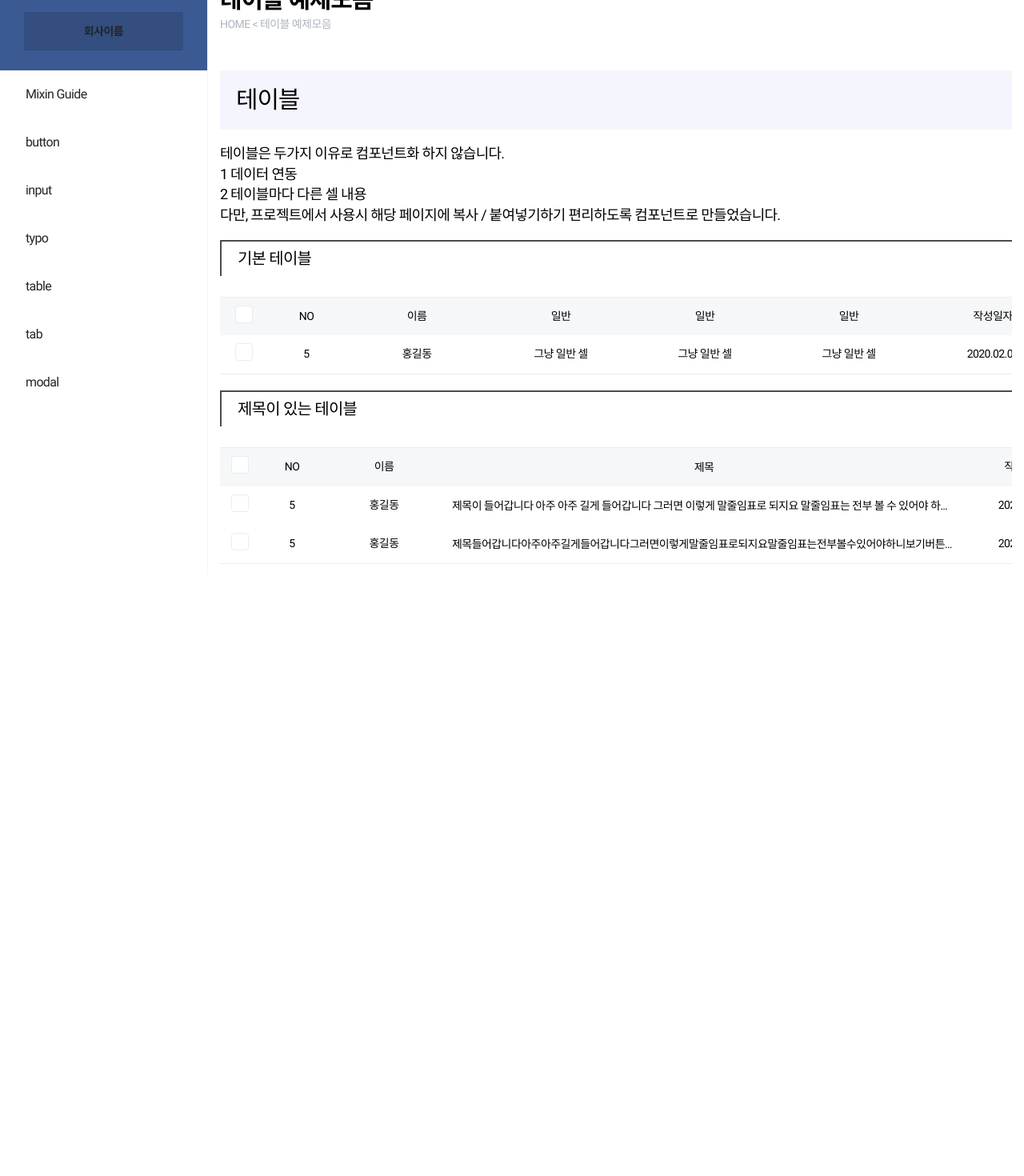
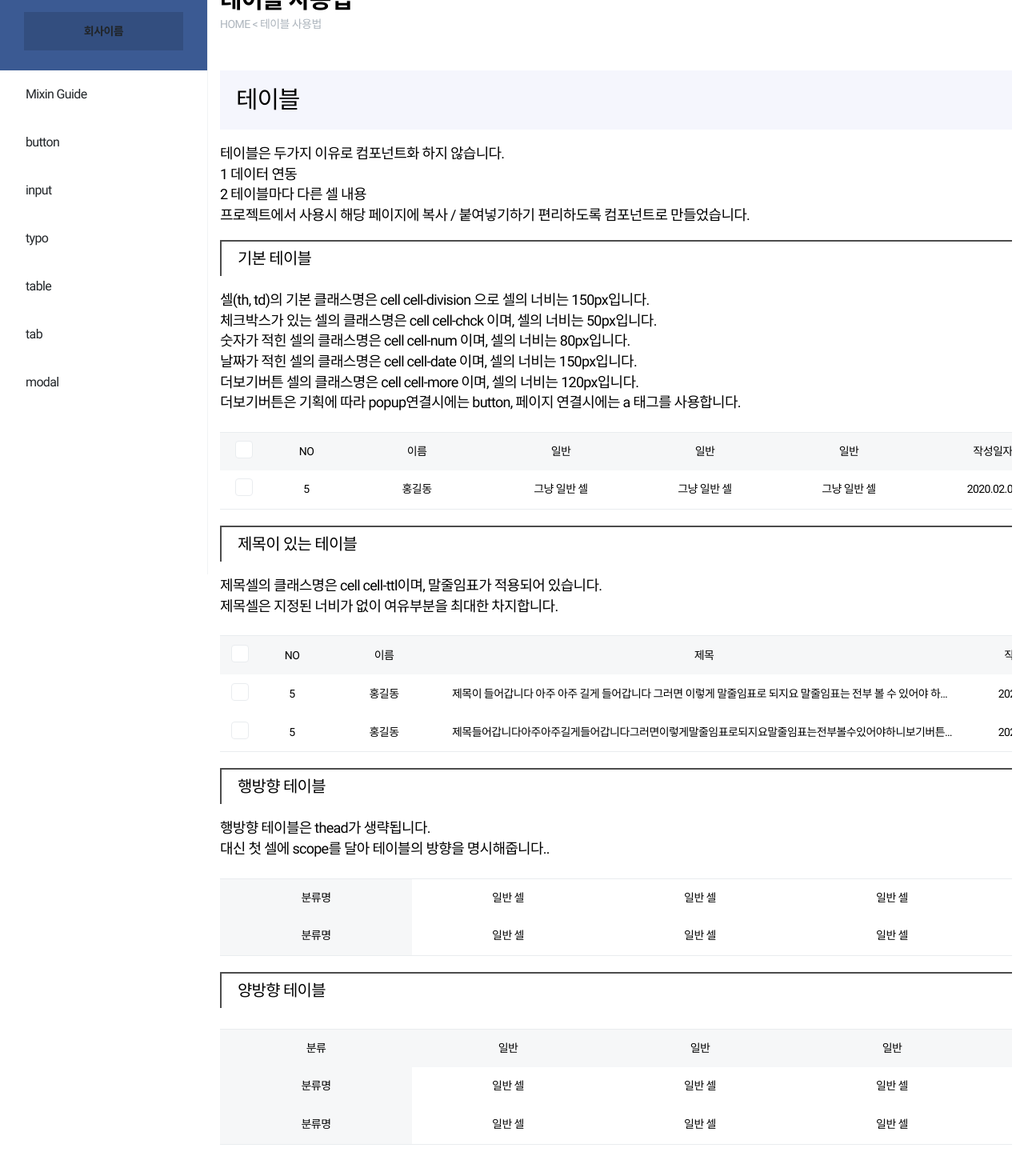
Before and after one commit to RAD-PUB/React_Guide, a React (Vite) app: page /table in a window 1280 px wide. Shown: the part 82-1552 px from the top of the page at 80% size. Before the commit the page ends 922 px from the top, so only its background shows below. Built offline with nearby package versions, Linux system fonts and the light colour scheme.

Commit message:
key 테이블

```diff
--- /dev/null
+++ b/src/components/table/ManageColumnTable.jsx
@@ -0,0 +1,42 @@
+// color list
+// basic
+// main
+// red
+// bd-basic
+// bd-main
+// bd-red
+
+function ManageColumnTable() {
+  return (
+    <>
+    <div className="table-container">
+      <div className="table-wrap scroll-custom">
+        <table className="manage-table">
+          <caption className="voice-only">
+            테이블 제목
+          </caption>
+          <tbody>
+            <tr className="manage-table-row">
+              <th scope="row" className="cell cell-division">분류명</th>
+              <td className="cell cell-division">일반 셀</td>
+              <td className="cell cell-division">일반 셀</td>
+              <td className="cell cell-division">일반 셀</td>
+              <td className="cell cell-date">2020.02.02</td>
+            </tr>
+            {/* 두번째 줄 */}
+            <tr className="manage-table-row">
+              <th scope="row" className="cell cell-division">분류명</th>
+              <td className="cell cell-division">일반 셀</td>
+              <td className="cell cell-division">일반 셀</td>
+              <td className="cell cell-division">일반 셀</td>
+              <td className="cell cell-date">2020.02.02</td>
+            </tr>
+          </tbody>
+        </table>
+      </div>
+    </div>
+    </>
+  );
+}
+
+export default ManageColumnTable;
--- /dev/null
+++ b/src/components/table/ManageMultiTable.jsx
@@ -0,0 +1,52 @@
+// color list
+// basic
+// main
+// red
+// bd-basic
+// bd-main
+// bd-red
+
+function ManageMultiTable() {
+  return (
+    <>
+    <div className="table-container">
+      <div className="table-wrap scroll-custom">
+        <table className="manage-table">
+          <caption className="voice-only">
+            테이블 제목
+          </caption>
+          <thead>
+            <tr className="manage-table-row manage-table-hd">
+              <th className="cell cell-division">분류</th>
+              <th className="cell cell-division">일반</th>
+              <th className="cell cell-division">일반</th>
+              <th className="cell cell-division">일반</th>
+              <th className="cell cell-date">작성일자</th>
+            </tr>
+          </thead>
+          {/* TODO: 리스트는 한 장에 n개씩 보입니다. */}
+          <tbody>
+            <tr className="manage-table-row">
+              <th scope="row" className="cell cell-division">분류명</th>
+              <td className="cell cell-division">일반 셀</td>
+              <td className="cell cell-division">일반 셀</td>
+              <td className="cell cell-division">일반 셀</td>
+              <td className="cell cell-date">2020.02.02</td>
+            </tr>
+            {/* 두번째 줄 */}
+            <tr className="manage-table-row">
+              <th scope="row" className="cell cell-division">분류명</th>
+              <td className="cell cell-division">일반 셀</td>
+              <td className="cell cell-division">일반 셀</td>
+              <td className="cell cell-division">일반 셀</td>
+              <td className="cell cell-date">2020.02.02</td>
+            </tr>
+          </tbody>
+        </table>
+      </div>
+    </div>
+    </>
+  );
+}
+
+export default ManageMultiTable;
--- a/src/pages/Table.jsx
+++ b/src/pages/Table.jsx
@@ -1,4 +1,6 @@
 import "../assets/scss/components.scss";
+import ManageMultiTable from "../components/table/ManageMultiTable";
+import ManageColumnTable from "../components/table/ManageColumnTable";
 import ManageTable from "../components/table/ManageTable";
 import ManageTatleTable from "../components/table/ManageTatleTable";
 import Breadcrumb from "../components/typo/Breadcrumb";
@@ -8,8 +10,8 @@ const Table = () => {
   return (
     <>
       <section>
-        <PageTitle>테이블 예제모음</PageTitle>
-        <Breadcrumb>HOME &lt; 테이블 예제모음</Breadcrumb>
+        <PageTitle>테이블 사용법</PageTitle>
+        <Breadcrumb>HOME &lt; 테이블 사용법</Breadcrumb>
       </section>
 
       <article className="component-container">
@@ -20,22 +22,45 @@ const Table = () => {
         <p className="component-desc">1 데이터 연동</p>
         <p className="component-desc">2 테이블마다 다른 셀 내용</p>
         <p className="component-desc">
-          다만, 프로젝트에서 사용시 해당 페이지에 복사 / 붙여넣기하기 편리하도록
+          프로젝트에서 사용시 해당 페이지에 복사 / 붙여넣기하기 편리하도록
           컴포넌트로 만들었습니다.
         </p>
+
       </article>
 
       <section className="component-container">
         <h3 className="component-sub-ttl">기본 테이블</h3>
+        <p className="component-desc">셀(th, td)의 기본 클래스명은 cell cell-division 으로 셀의 너비는 150px입니다.</p>
+        <p className="component-desc">체크박스가 있는 셀의 클래스명은 cell cell-chck 이며, 셀의 너비는 50px입니다.</p>
+        <p className="component-desc">숫자가 적힌 셀의 클래스명은 cell cell-num 이며, 셀의 너비는 80px입니다.</p>
+        <p className="component-desc">날짜가 적힌 셀의 클래스명은 cell cell-date 이며, 셀의 너비는 150px입니다.</p>
+        <p className="component-desc">더보기버튼 셀의 클래스명은 cell cell-more 이며, 셀의 너비는 120px입니다.</p>
+        <p className="component-desc">더보기버튼은 기획에 따라 popup연결시에는 button, 페이지 연결시에는 a 태그를 사용합니다.</p>
 
         <ManageTable />
       </section>
 
-      <div className="component-container">
+      <section className="component-container">
         <h3 className="component-sub-ttl">제목이 있는 테이블</h3>
+        <p className="component-desc">제목셀의 클래스명은 cell cell-ttl이며, 말줄임표가 적용되어 있습니다.</p>
+        <p className="component-desc">제목셀은 지정된 너비가 없이 여유부분을 최대한 차지합니다.</p>
 
         <ManageTatleTable />
-      </div>
+      </section>
+
+      <section className="component-container">
+        <h3 className="component-sub-ttl">행방향 테이블</h3>
+        <p className="component-desc">행방향 테이블은 thead가 생략됩니다.</p>
+        <p className="component-desc">대신 첫 셀에 scope를 달아 테이블의 방향을 명시해줍니다..</p>
+
+        <ManageColumnTable />
+      </section>
+
+      <section className="component-container">
+        <h3 className="component-sub-ttl">양방향 테이블</h3>
+
+        <ManageMultiTable />
+      </section>
     </>
   );
 };
```
